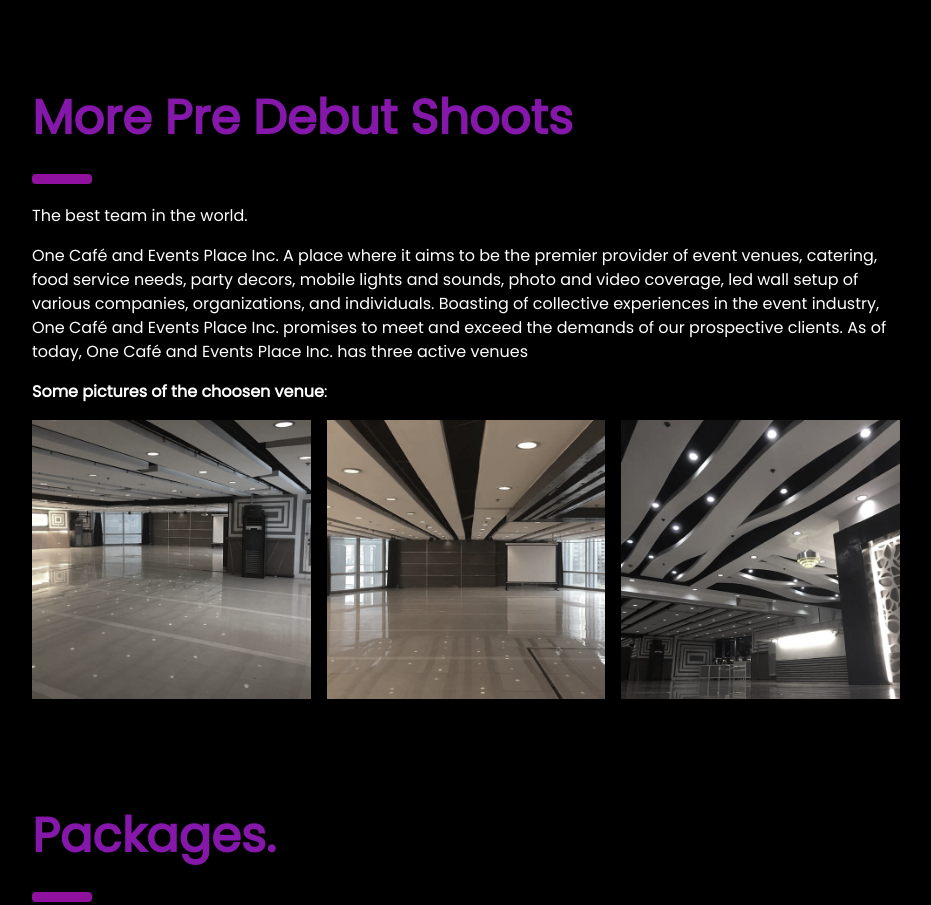
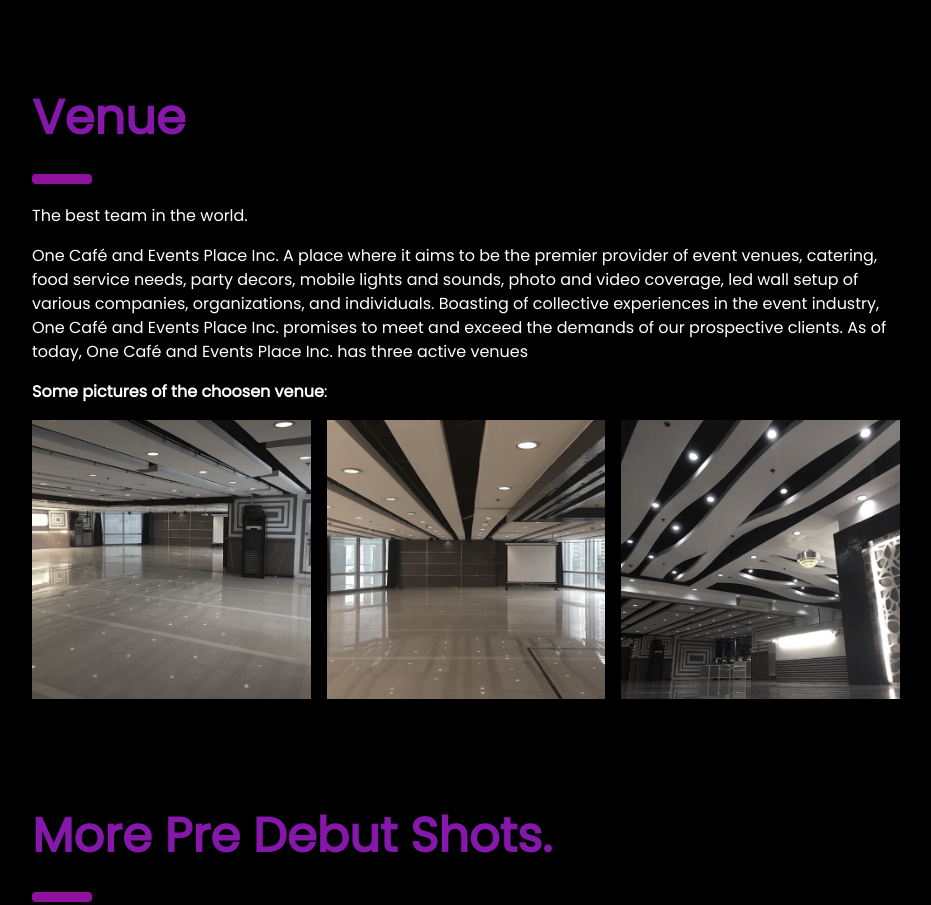
Before and after one commit to TRYINGSOMECODING/Birthday_debut.github.io, a plain HTML site: page index.html in a window 1280 px wide. Shown: the part 2487-3392 px from the top of the page, without its empty margins (324-1255 px from the left). Drawn offline with Linux system fonts and the light colour scheme.

Commit message:
index.html

```diff
--- a/index.html
+++ b/index.html
@@ -177,7 +177,7 @@ body {font-size:16px;}
 
   <!-- Designers -->
   <div class="w3-container" id="designers" style="margin-top:75px">
-    <h1 class="w3-xxxlarge w3-text-red"><b>More Pre Debut Shoots</b></h1>
+    <h1 class="w3-xxxlarge w3-text-red"><b>Venue</b></h1>
     <hr style="width:50px;border:5px solid #91119f" class="w3-round">
     <p>The best team in the world.</p>
     <p>One Café and Events Place Inc. A place where it aims to be the premier provider of event venues, catering, food service needs, party decors, mobile lights and sounds, photo and video coverage, led wall setup of various companies, organizations, and individuals. Boasting of collective experiences in the event industry, One Café and Events Place Inc.  promises to meet and exceed the demands of our prospective clients. As of today, One Café and Events Place Inc. has three active venues
@@ -205,7 +205,7 @@ body {font-size:16px;}
   </div>
 
  <div class="w3-container" id="packages" style="margin-top:75px">
-    <h1 class="w3-xxxlarge w3-text-red"><b>Packages.</b></h1>
+    <h1 class="w3-xxxlarge w3-text-red"><b>More Pre Debut Shots.</b></h1>
     <hr style="width:50px;border:5px solid #91119f" class="w3-round">
 <br>
   <div class="slideshow-container">
```
